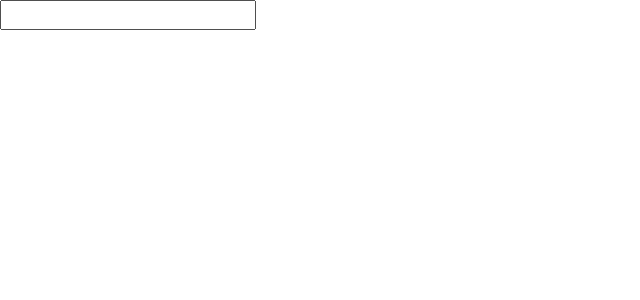
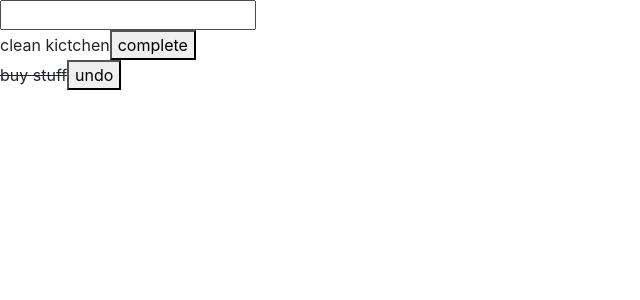
Before and after one commit to HampusJohnOlausson/react-test, a React (Create React App) app: page / in a window 1280 px wide. Shown: the top 300 px of the page, without its empty margins (0-640 px from the left). Built offline with nearby package versions, Linux system fonts and the light colour scheme.

Commit message:
list items linethough

```diff
--- a/src/App.js
+++ b/src/App.js
@@ -5,16 +5,25 @@ import List from './components/List';
 
 
 export default class App extends Component {
+  state = {
+    input: "",
+    todos: [
+      { value: "clean kictchen", done: false },
+      { value: "buy stuff", done: true },
+    ],
+  };
 
+  handleChange = (event) => {
+    this.setState({ input: event.target.value });
+  };
 
   render() {
     return (
       <>
-      <Form/>
-      <List/>
-
+        <Form handleChange={this.handleChange} input={this.state.input} />
+        <List
+        todos={this.state.todos} />
       </>
     );
   }
-
 }
--- a/src/components/Form.jsx
+++ b/src/components/Form.jsx
@@ -2,23 +2,17 @@ import React, { Component } from 'react'
 
 export default class Form extends Component {
 
-    state = {
-        input: ''
-
-    }
-
-    handleChange = (event) => {
-        this.setState({ input: event.target.value });
-    }
-
 
     render() {
         return (
-            <div className="Form">
-                <input
-                onChange={(event) => this.handleChange(event)}
-                 value={this.state.input}/>
-            </div>
-        )
+          <div className="Form">
+            <form onSubmit={this.props.onSubmit}>
+              <input
+                onChange={(event) => this.props.handleChange(event)}
+                value={this.props.input}
+              />
+            </form>
+          </div>
+        );
     }
 }
--- a/src/components/List.jsx
+++ b/src/components/List.jsx
@@ -3,19 +3,14 @@ import Task from './Task'
 
 export default class List extends Component {
 
-    state = {
-        todos: [
-            { value: 'clean kictchen', done: false},
-            { value: 'buy stuff',  done: true}
-        ]
-    }
-
     render() {
         return (
             <div className="List">
-                {this.state.todos.map((todo, index) => {
+                {this.props.todos.map((todo, index) => {
                     return (
-                        <Task key={index}/>
+                        <Task
+                        key={index}
+                        todo={todo}/>
                     )
                 })}
             </div>
--- a/src/components/Task.jsx
+++ b/src/components/Task.jsx
@@ -3,9 +3,10 @@ import React, { Component } from 'react'
 export default class Task extends Component {
     render() {
         return (
-            <div className="Task">
-
-            </div>
-        )
+          <div className="Task">
+            <span style={{ textDecoration: this.props.todo.done ? 'line-through' : 'none'}}>{this.props.todo.value}</span>
+            <button>{this.props.todo.done ? 'undo' : 'complete'}</button>
+          </div>
+        );
     }
 }
```
